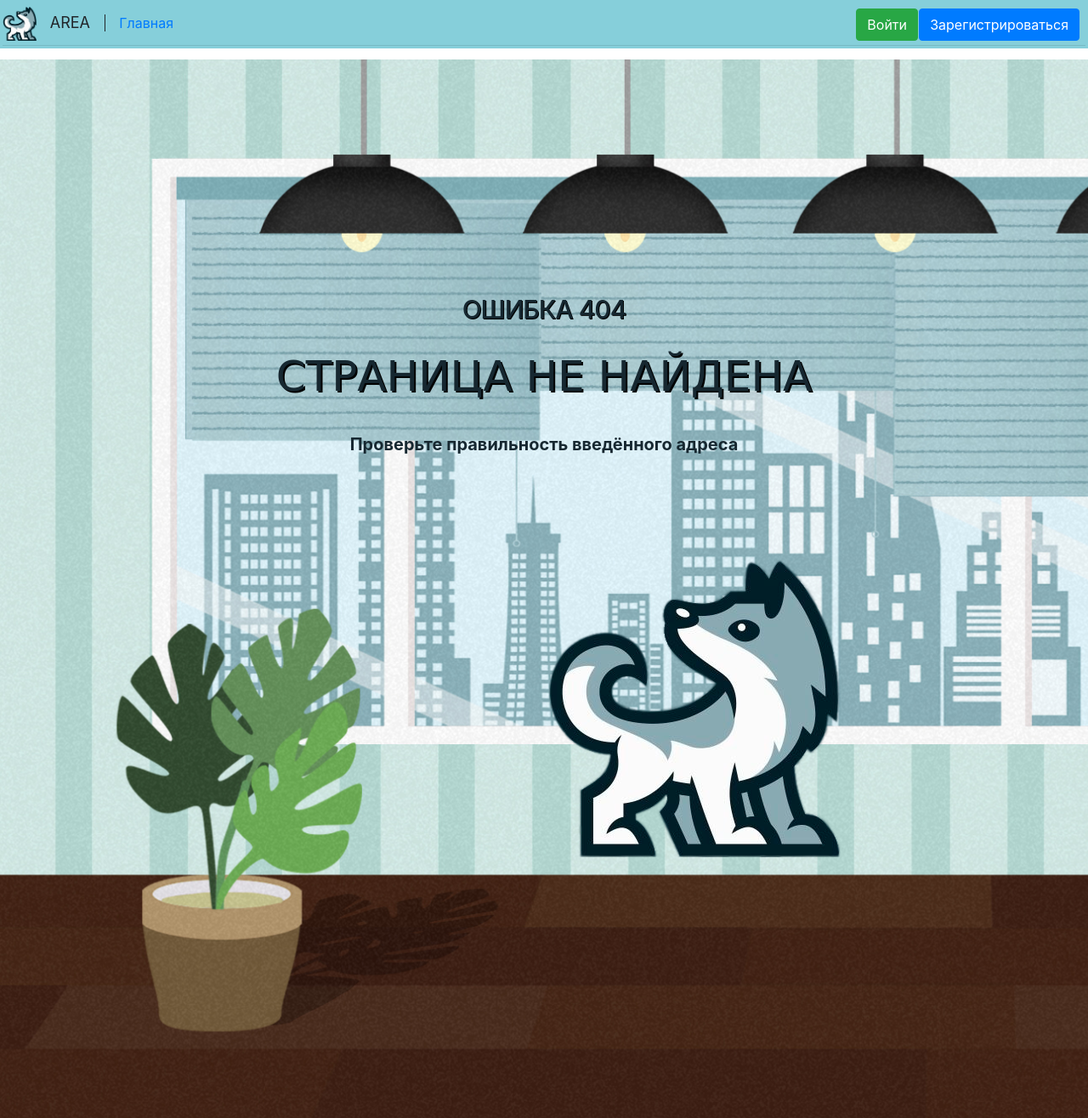
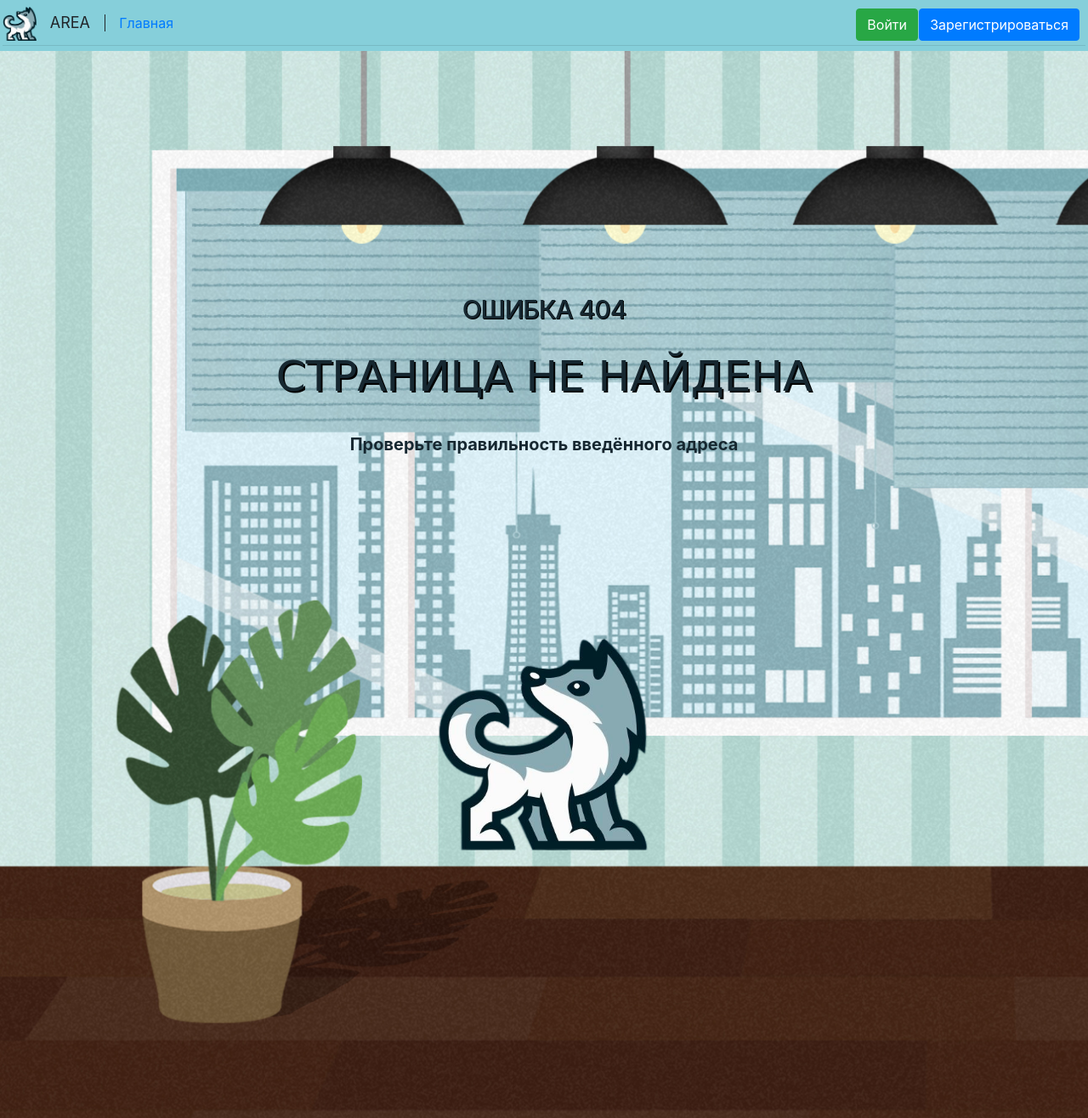
Before and after one commit to Nikulin-V/AREA_Flask, a Flask app: a page that uses templates/base.html in a window 1280 px wide. Shown: the whole page at 85% size. Run offline with Flask 2, Linux system fonts and the light colour scheme; some libraries are stand-ins or nearby versions.

Commit message:
Added explanatory note and presentation Added light-footer.css

```diff
--- a/static/css/header.css
+++ b/static/css/header.css
@@ -0,0 +1,3 @@
+header {
+    height: 60px;
+}
--- /dev/null
+++ b/static/css/light-footer.css
@@ -0,0 +1,80 @@
+.top-nav.bottom-w3lnav {
+    margin-bottom: 1em;
+    padding: 0 0 1em;
+}
+
+.top-nav.bottom-w3lnav {
+    background: none;
+    border-bottom: 1px solid #404040;
+    margin-bottom: 2em;
+    padding-bottom: 2em;
+}
+
+.copy-w3right {
+    background: #ffffff;
+    text-align: center;
+    position: fixed;
+    bottom: 0;
+    width: 100%;
+    height: 60px;
+}
+/*-- //social-icons --*/
+.top-nav.bottom-w3lnav {
+    background: none;
+    border-bottom: 1px solid #404040;
+    margin-bottom: 2em;
+    padding-bottom: 2em;
+}
+
+.copy-w3right p {
+    color: #000000;
+    text-align: center;
+    letter-spacing: 2px;
+    padding-bottom: 5px;
+}
+
+.copy-w3right p a {
+    color: #86cfda;
+    -webkit-transition: 0.5s all;
+    -moz-transition: 0.5s all;
+    transition: 0.5s all;
+}
+
+.copy-w3right p a:hover {
+    color: #000000;
+}
+
+.bottom-w3lnav {
+    width: 1140px;
+    height: 30px;
+    max-width: 100%;
+    border-bottom: 1px solid #404040;
+}
+
+footer div div div ul {
+    margin-bottom: .1em;
+}
+
+.bottom-w3lnav ul{
+    list-style: none;
+    display: flex;
+    justify-content: space-around;
+}
+
+.bottom-w3lnav ul li a:hover{
+    background: #86cfda;
+}
+
+.bottom-w3lnav ul li a{
+    text-decoration: none;
+    letter-spacing: 4px;
+    font-size: 1.1em;
+    color: #000000;
+    position: relative;
+    font-weight: 400;
+    margin-bottom: .1em;
+    padding: 0 .1em 0 .2em;
+    display: inline-block;
+    border-radius: 2px;
+    transition: .5s;
+}
--- a/static/css/style.css
+++ b/static/css/style.css
@@ -1,11 +1,5 @@
-header {
-    display: flex;
-}
-
-
 main {
-    margin-top: 70px;
-    height: calc(100vh - 170px);
+    margin-bottom: 100px;
 }
 
 #logo-header {
@@ -79,10 +73,10 @@
 
 #logo-background {
     background: url(../images/Wolf.png) no-repeat;
-    top: 50%;
-    left: 50%;
+    background-size: 250px auto;
+    top: 57%;
+    left: 40%;
     z-index: 2;
-    filter: blur(30);
 }
 
 #error-block {
@@ -125,6 +119,7 @@
     display: inline;
     padding: 3px;
     background-color: #86cfda;
+    height: 60px;
 }
 
 form {
--- a/static/js/scripts.js
+++ b/static/js/scripts.js
@@ -15,9 +15,9 @@
 let options = 'fixed left 29%'
 let main = document.getElementsByTagName('body')[0]
 if(hostUrl === '/login' || hostUrl === '/register'){
-    main.style.background = "#fff url(\"/static/images/Обои.jpg\") " + options;
+    main.style.background = "#fff url(\"/static/images/.jpg\") " + options;
 }
 if(hostUrl === '/'){
-    main.style.background = "#fff url(\"/static/images/Обои.jpg\") " + options;
+    main.style.background = "#fff url(\"/static/images/.jpg\") " + options;
 }
 main.style.backgroundSize = 'auto 80%'
--- a/templates/base.html
+++ b/templates/base.html
@@ -10,7 +10,8 @@
               integrity="sha384-Vkoo8x4CGsO3+Hhxv8T/Q5PaXtkKtu6ug5TOeNV6gBiFeWPGFN9MuhOf23Q9Ifjh"
               crossorigin="anonymous">
         <link rel="stylesheet" href="static/css/style.css">
-        <link rel="stylesheet" href="static/css/footer.css">
+        <link rel="stylesheet" href="static/css/header.css">
+        <link rel="stylesheet" href="static/css/light-footer.css">
         <title>{{ title }}</title>
     </head>
     <body>
@@ -36,18 +37,19 @@
         <main role="main" class="container">
             {% block content %}{% endblock %}
         </main>
-        <footer class="blockquote-footer">
-            <div class="copy-w3right">
+        <footer class="copy-w3right">
                 <div class="container">
                     <div class="bottom-w3lnav">
                         <ul>
-                            <li><a href="index">Home</a></li>
+                            <li><a href="index"><small>Home</small></a></li>
                             <!-- TODO: add links in footer-->
                         </ul>
                     </div>
-                    <p>© 2021 AREA. All Rights Reserved | Design by <a href="https://vk.com/vacya01">Nikulin Vasily</a> </p>
+                    <div>
+                        <p><small>© 2021 AREA. All Rights Reserved | Design by <a href="https://vk.com/vacya01">Nikulin Vasily</a></small></p>
+                    </div>
+
                 </div>
-            </div>
         </footer>
         <script src="https://use.fontawesome.com/df966d76e1.js"></script>
         <script type="text/javascript" src="static/js/scripts.js"></script>
--- a/templates/homework.html
+++ b/templates/homework.html
@@ -2,7 +2,7 @@
 
 {% block content %}
     <h1>{{ title }}</h1>
-    {% for day_id in range(7) %}
+    {% for day_id in range(6) %}
         <table class="dairy-table table-hover table-info">
         <caption style="caption-side: top">{{ days[day_id] }}</caption>
             {% for subject_id in range(subjects[day_id]|length) %}
```
Also changed, not shown: static/css/dark-footer.css (renamed from static/css/footer.css).
